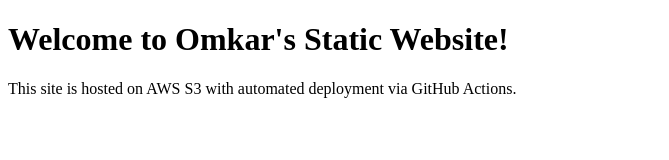
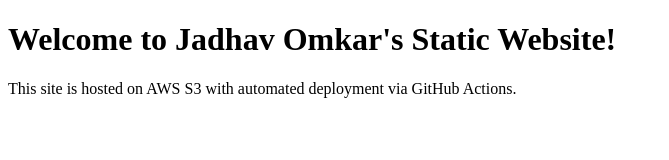
Before and after one commit to Omkarjadhav-devops/devops-static-website, a plain HTML site: page index.html in a window 1280 px wide. Shown: the whole page, without its empty margins (0-669 px from the left). Drawn offline with Linux system fonts and the light colour scheme.

Commit message:
Update index.html

```diff
--- a/index.html
+++ b/index.html
@@ -4,7 +4,7 @@
     <title>My DevOps Static Website</title>
 </head>
 <body>
-    <h1>Welcome to Omkar's Static Website!</h1>
+    <h1>Welcome to Jadhav Omkar's Static Website!</h1>
     <p>This site is hosted on AWS S3 with automated deployment via GitHub Actions.</p>
 </body>
 
```
